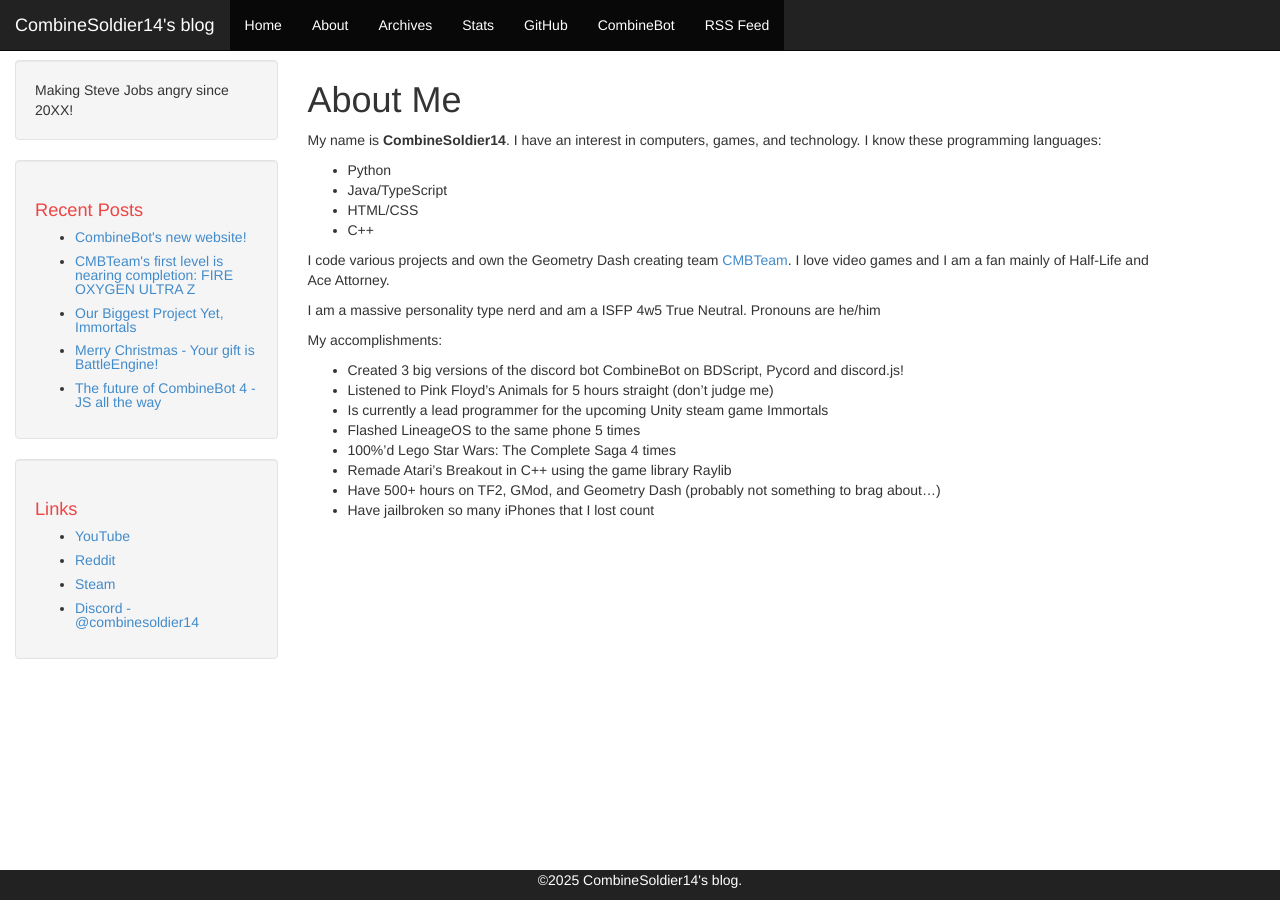
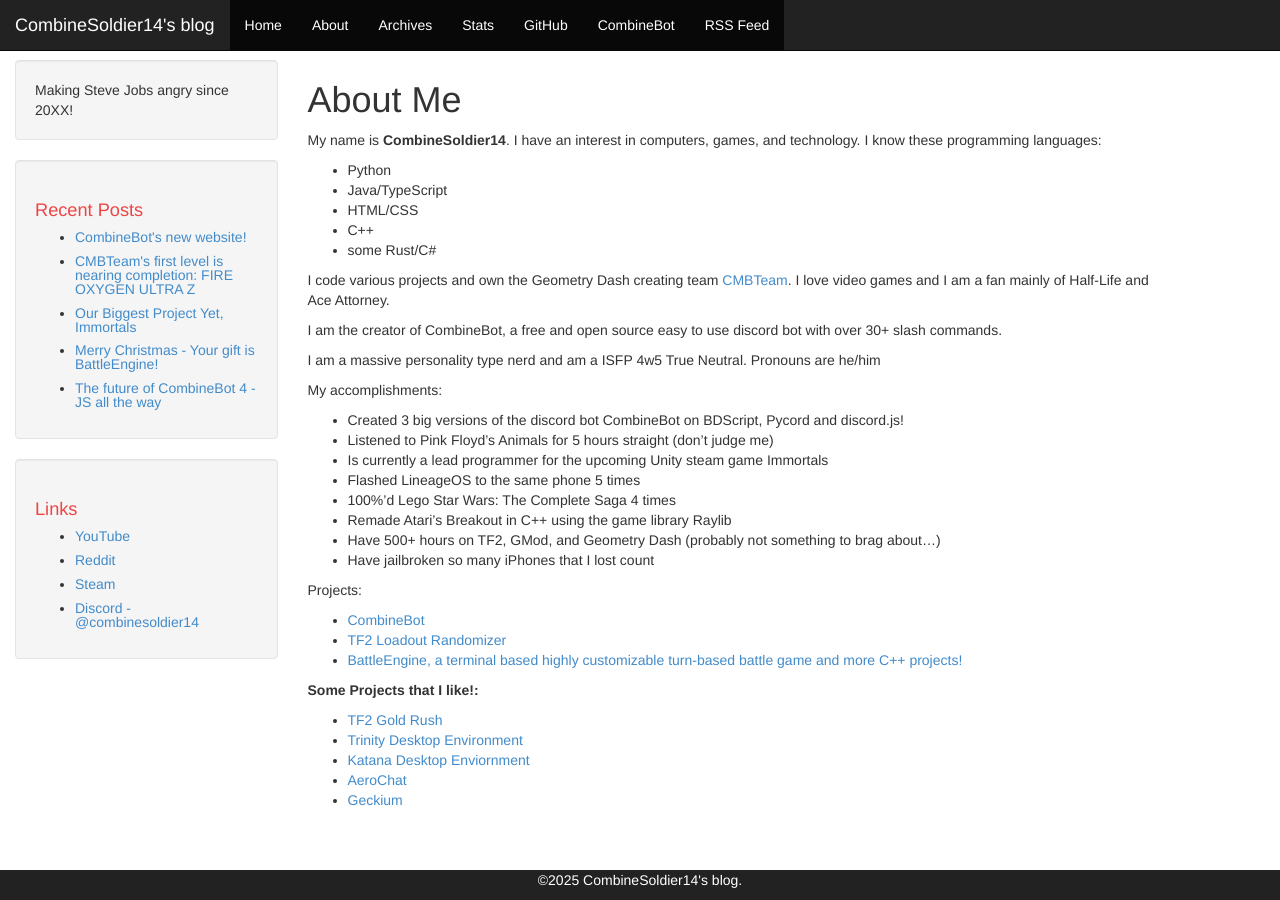
Before and after one commit to CombineSoldier14/combinesoldier14.github.io, a Jekyll site: the page built from pages/about.md, in a window 1280 px wide. Built offline with Jekyll 4.4.1, drawn with Linux system fonts in a browser that asks for light colours.

Commit message:
Update about.md

```diff
--- a/pages/about.md
+++ b/pages/about.md
@@ -9,8 +9,11 @@ My name is **CombineSoldier14**. I have an interest in computers, games, and tec
 * Java/TypeScript
 * HTML/CSS
 * C++
+* some Rust/C#
 
 I code various projects and own the Geometry Dash creating team [CMBTeam](https://discord.gg/xz47V9Kvm7). I love video games and I am a fan mainly of Half-Life and Ace Attorney.
+
+I am the creator of CombineBot, a free and open source easy to use discord bot with over 30+ slash commands.
 
 I am a massive personality type nerd and am a ISFP 4w5 True Neutral. Pronouns are he/him
 
@@ -23,3 +26,15 @@ My accomplishments:
 - Remade Atari's Breakout in C++ using the game library Raylib
 - Have 500+ hours on TF2, GMod, and Geometry Dash (probably not something to brag about...)
 - Have jailbroken so many iPhones that I lost count
+
+Projects:
+- [CombineBot](https://combinebot.github.io)
+- [TF2 Loadout Randomizer](https://combinesoldier14.github.io/tf2-loadout-randomizer)
+- [BattleEngine, a terminal based highly customizable turn-based battle game and more C++ projects!](https://github.com/CombineSoldier14/cpp-projects)
+
+**Some Projects that I like!:**
+- [TF2 Gold Rush](https://github.com/conneath/TF2-GoldRush)
+- [Trinity Desktop Environment](https://www.trinitydesktop.org/)
+- [Katana Desktop Enviornment](https://github.com/fluxer/katana)
+- [AeroChat](https://aerochat.live/)
+- [Geckium](https://github.com/angelbruni/Geckium)
```
